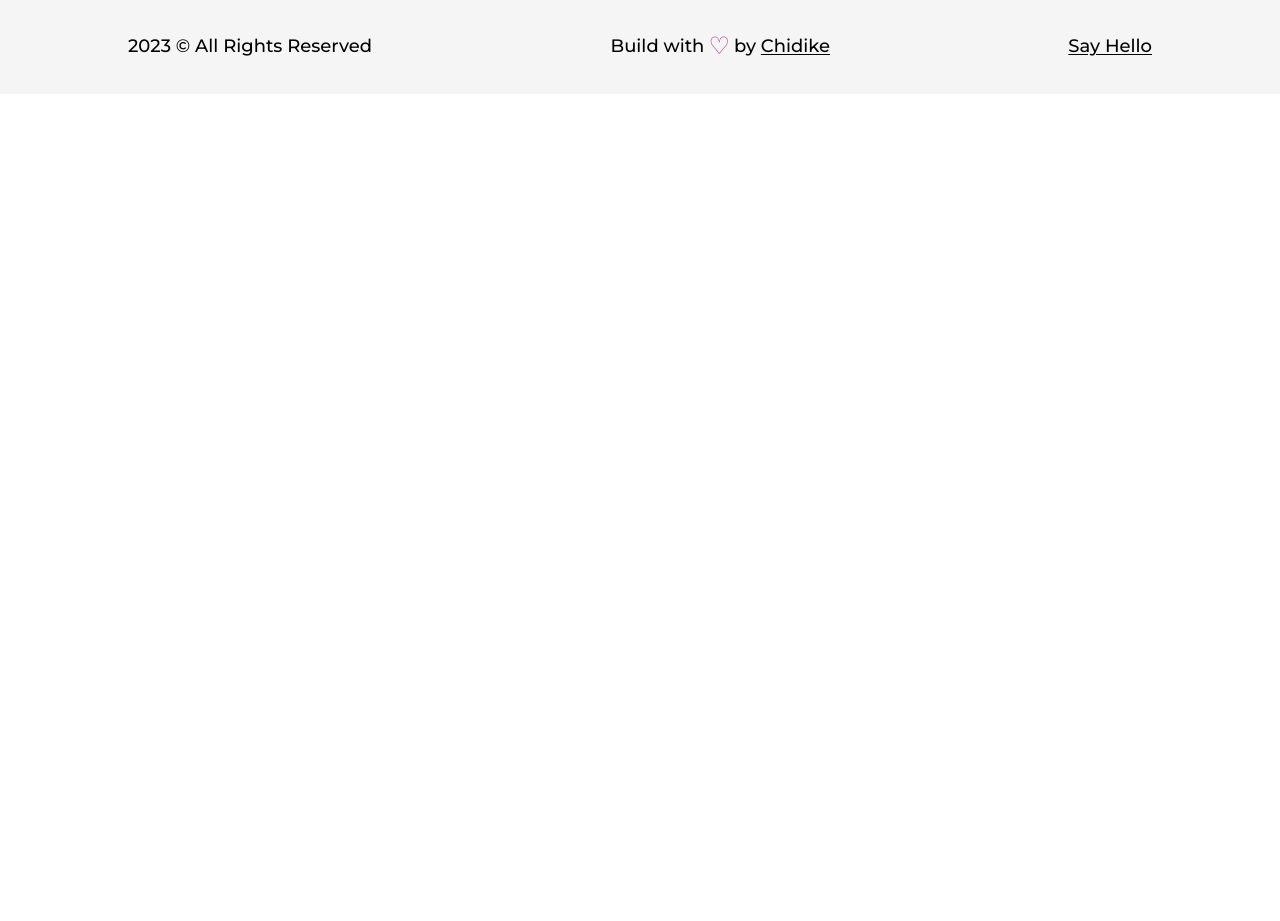
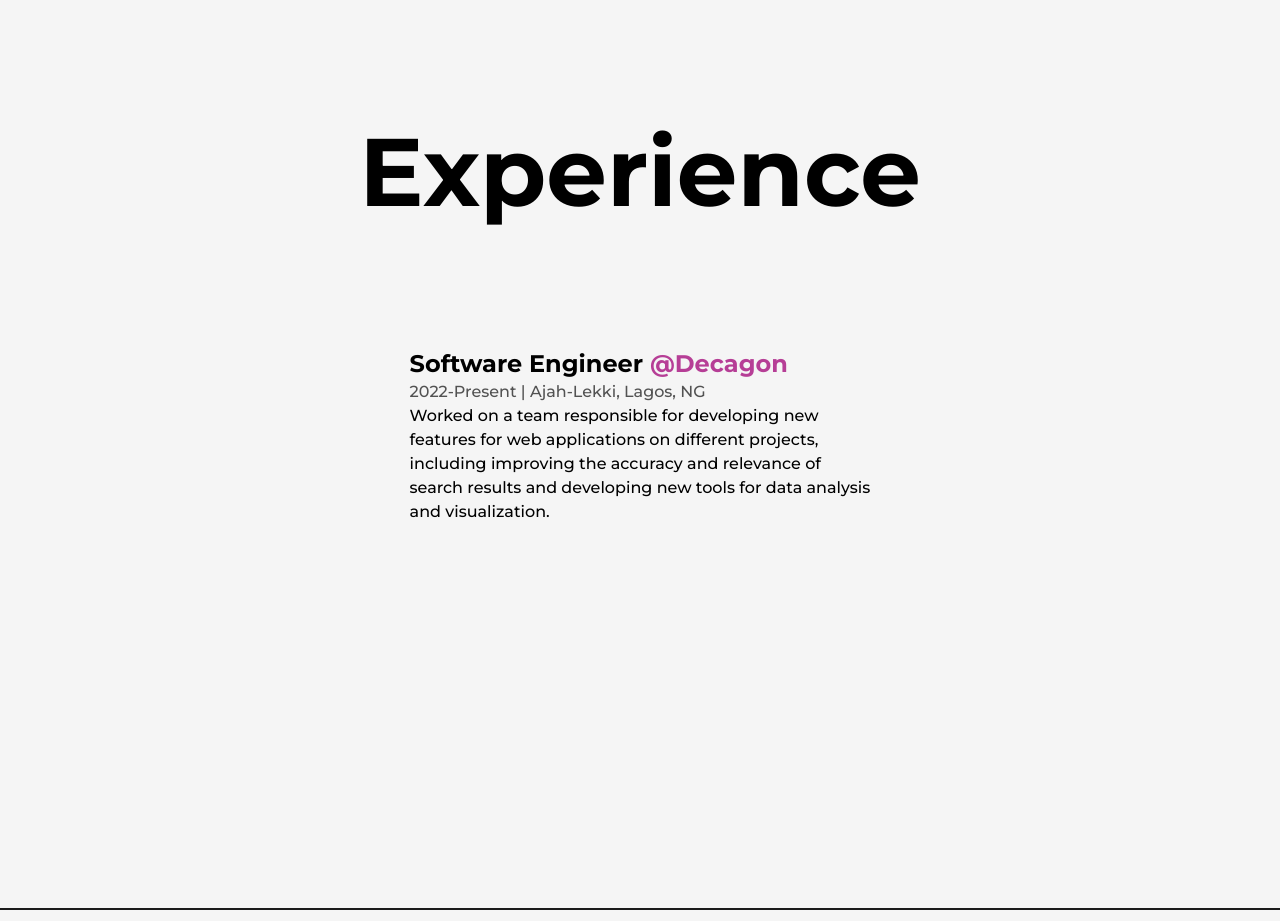
Before and after one commit to lacegiovanni17/Nextjs-dev-Portfolio, a Next.js app: page /about in a window 1280 px wide. Shown: the part 2360-3281 px from the top of the page. Before the commit the page ends 2454 px from the top, so only its background shows below. Built offline with nearby package versions, Linux system fonts and the light colour scheme.

Commit message:
added new feat experience

```diff
--- /dev/null
+++ b/src/components/Experience.js
@@ -0,0 +1,44 @@
+import React from "react";
+
+const Details = ({ position, company, companyLink, time, address, work }) => {
+  return (
+    <li className="my-8 first:mt-0 last:mb-0 w-[60%] mx-auto flex flex-col items-center justify-between">
+      <div>
+        <h3 className="capitalize font-bold text-2xl">
+          {position}&nbsp;<a href={companyLink} target="_blank" className="text-primary capitalize">@{company}</a>{" "}
+        </h3>
+        <span className="capitalize font-medium text-dark/75">
+          {time} | {address}
+        </span>
+        <p className="font-medium w-full">{work}</p>
+      </div>
+    </li>
+  );
+};
+
+const Experience = () => {
+  return (
+    <div className="my-64">
+      <h2 className="font-bold text-8xl mb-32 w-full text-center">
+        Experience
+      </h2>
+      <div className="w-[75%] mx-auto relative ">
+        <ul>
+          <Details
+            position="Software Engineer"
+            company="Decagon"
+            time="2022-Present"
+            companyLink="https://decagonhq.com/"
+            address="Ajah-Lekki, Lagos, NG"
+            work="Worked on a team responsible for
+          developing new features for web applications on different projects, including
+          improving the accuracy and relevance of search results and developing
+          new tools for data analysis and visualization."
+          />
+        </ul>
+      </div>
+    </div>
+  );
+};
+
+export default Experience;
--- a/src/pages/about.js
+++ b/src/pages/about.js
@@ -7,6 +7,7 @@
 import Image from "next/image";
 import { useMotionValue, useSpring, useInView } from "framer-motion";
 import Skills from "@/components/Skills";
+import Experience from "@/components/Experience";
 
 const AnimatedNumbers = ({ value }) => {
   const ref = useRef(null);
@@ -104,6 +105,7 @@
             </div>
           </div>
           <Skills />
+          <Experience/>
         </Layout>
       </main>
     </>
```
